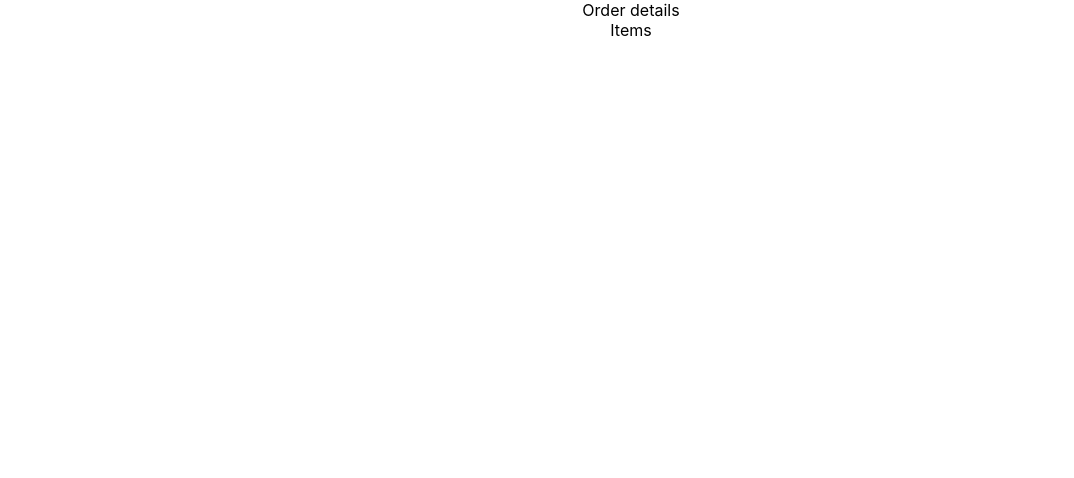
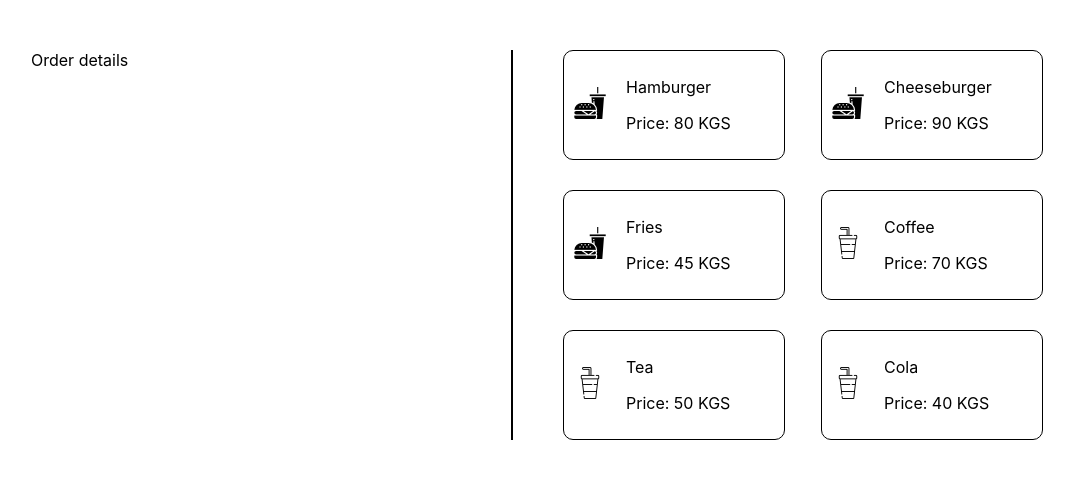
Before and after one commit to Chefchelious/fast-food-test, a React (Create React App) app: page / in a window 1280 px wide. Shown: the top 478 px of the page, without its empty margins (9-1083 px from the left). Built offline with nearby package versions, Linux system fonts and the light colour scheme.

Commit message:
рендер предметов на странице и внесены соотсветсвующие стили

```diff
--- a/src/App.css
+++ b/src/App.css
@@ -1,3 +1,35 @@
 .App {
-  text-align: center;
+  box-sizing: border-box;
+  max-width: 1230px;
+  padding: 0 15px;
+  margin: 50px auto;
+  display: flex;
+  flex-wrap: wrap;
+  gap: 50px;
 }
+
+.orders, .items {
+  width: 40%;
+}
+
+.items {
+  display: flex;
+  justify-content: space-between;
+  flex-wrap: wrap;
+  gap: 30px;
+}
+
+.item {
+  width: 200px;
+  display: flex;
+  align-items: center;
+  gap: 20px;
+  padding: 10px;
+  border: 1px solid black;
+  border-radius: 10px;
+  cursor: pointer;
+}
+
+.orders {
+  border-right: 2px solid black;
+}
--- a/src/App.tsx
+++ b/src/App.tsx
@@ -1,6 +1,7 @@
 import React, {useState} from 'react';
+import {TStateItem} from "./types/types";
 import './App.css';
-import {TStateItem} from "./types/types";
+import {ITEMS} from "./constants/constants";
 
 const App = () => {
     const [item, setItems] = useState<TStateItem[]>([
@@ -13,9 +14,21 @@ const App = () => {
     ]);
     return (
         <div className="App">
-            <div>Order details</div>
+            <div className="orders">Order details</div>
 
-            <div>Items</div>
+            <div className="items">
+                {ITEMS.map((item => (
+                    <div className="item">
+                        <div>
+                            <img src={item.image} alt={item.name} />
+                        </div>
+                        <div>
+                            <p>{item.name}</p>
+                            <p>Price: {item.price} KGS</p>
+                        </div>
+                    </div>
+                )))}
+            </div>
         </div>
     );
 };
```
